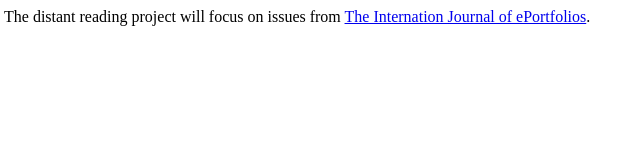
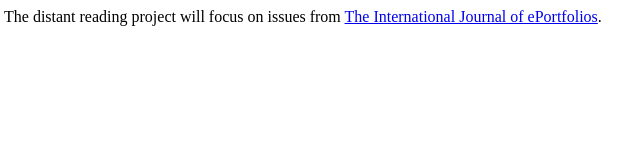
Before and after one commit to hellonicoler/hellonicoler.github.io-portfolio, a plain HTML site: page portfolio/distant-reading/index.html in a window 1280 px wide. Shown: the full height of the page, 4-644 px from the left. Drawn offline with Linux system fonts and the light colour scheme.

Commit message:
Update index.html

```diff
--- a/portfolio/distant-reading/index.html
+++ b/portfolio/distant-reading/index.html
@@ -5,6 +5,6 @@
     <title>Distant Reading</title>
   </head>
   <body>
-    The distant reading project will focus on issues from <a href="http://theijep.com/index.html">The Internation Journal of ePortfolios</a>.
+    The distant reading project will focus on issues from <a href="http://theijep.com/index.html">The International Journal of ePortfolios</a>.
   </body>
 </html>
```
Also changed, not shown: portfolio/professional/index.html (+3 -0 lines).
